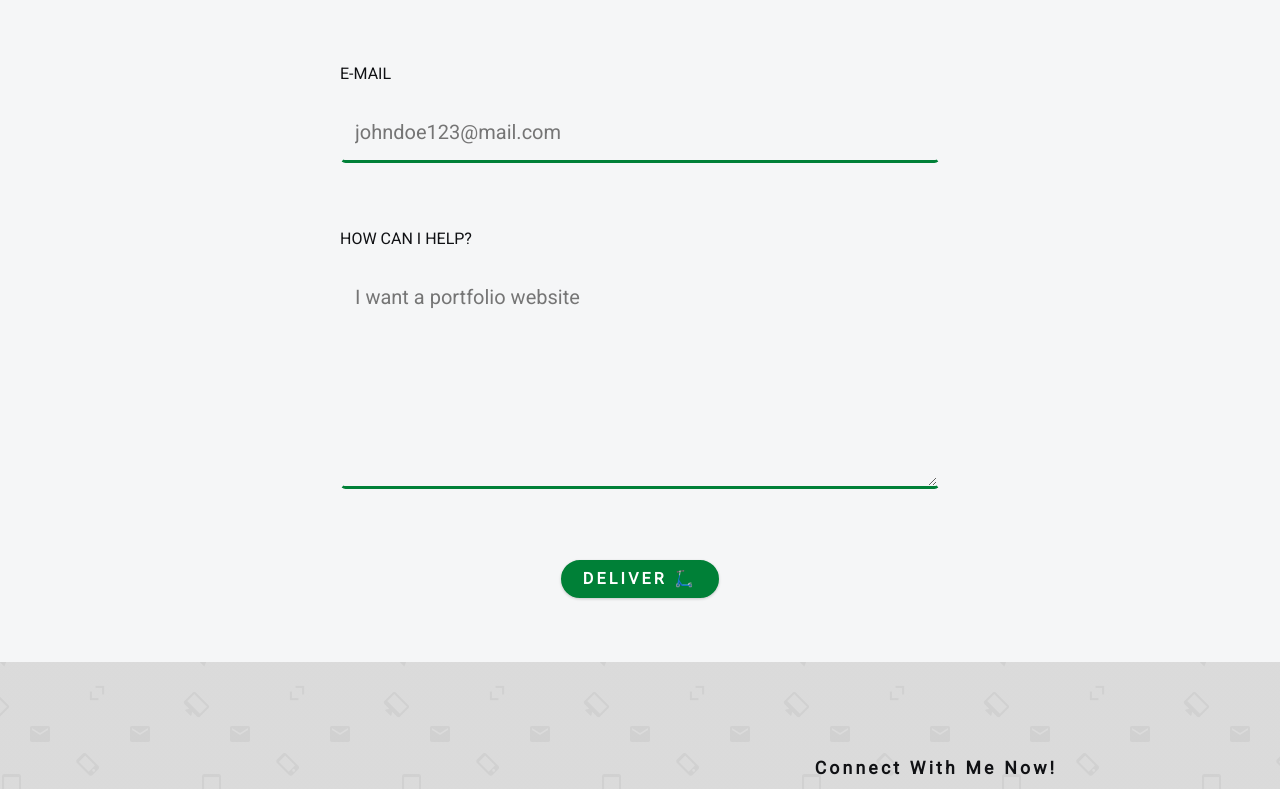
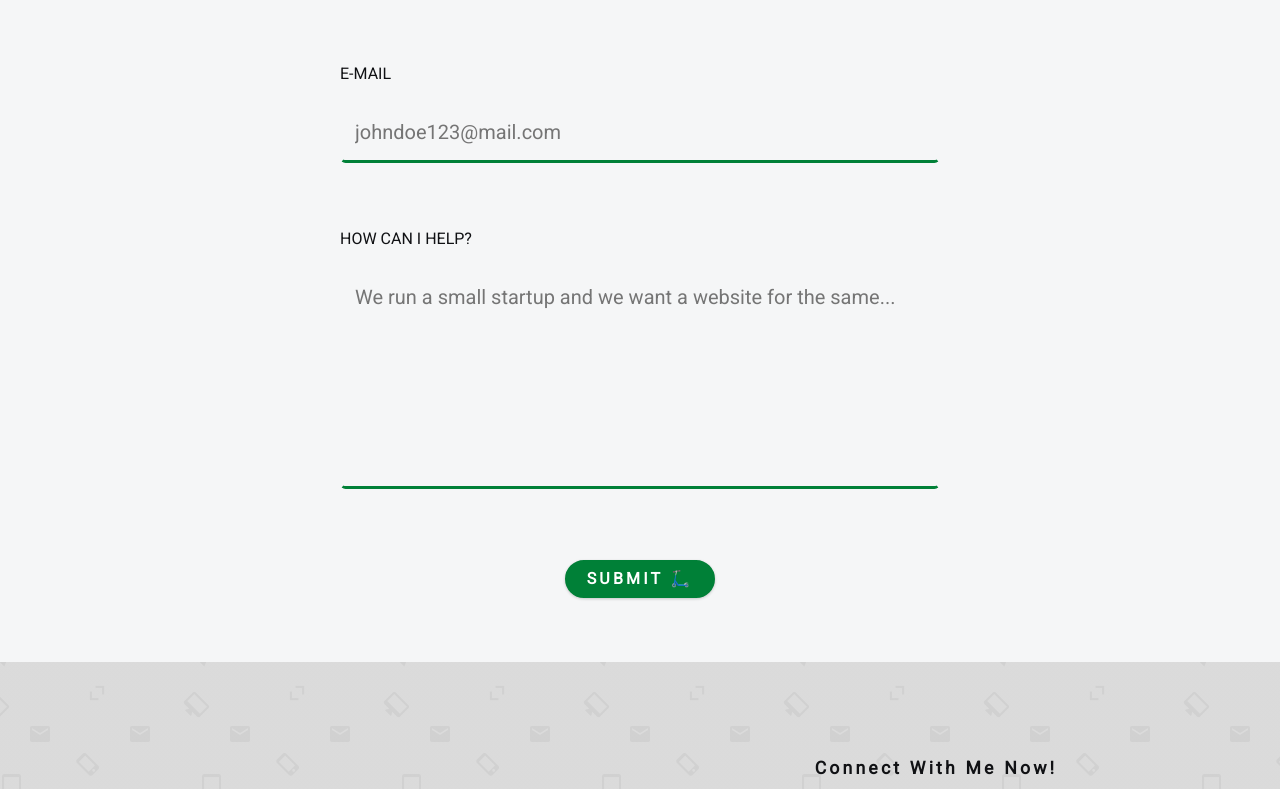
Before and after one commit to yodkwtf/yodkwtf.com, a React (Create React App) app: page /contact in a window 1280 px wide. Shown: the part 527-1316 px from the top of the page. Built offline with nearby package versions, Linux system fonts and the light colour scheme.

Commit message:
minor UI updates

```diff
--- a/src/index.css
+++ b/src/index.css
@@ -1286,6 +1286,9 @@ CONTACT PAGE
 label {
   text-transform: uppercase;
 }
+textarea {
+  resize: none;
+}
 .form-control {
   margin-top: 1rem;
   padding: 1rem 0.75rem;
@@ -1487,12 +1490,21 @@ LINKS PAGE
 @keyframes scale-link {
   0% {
     transform: scale(1);
+    outline-color: var(--clr-primary);
+  }
+  25% {
+    outline-color: var(--clr-font);
   }
   50% {
-    transform: scale(1.025);
+    transform: scale(1.05);
+    outline-color: var(--clr-primary);
+  }
+  75% {
+    outline-color: var(--clr-font);
   }
   100% {
     transform: scale(1);
+    outline-color: var(--clr-primary);
   }
 }
 .links-page-btn:hover {
--- a/src/pages/ContactPage.js
+++ b/src/pages/ContactPage.js
@@ -74,7 +74,7 @@ const ContactPage = () => {
                   <textarea
                     name="Message"
                     className="form-control"
-                    placeholder="I want a portfolio website"
+                    placeholder="We run a small startup and we want a website for the same..."
                     rows="8"
                     required
                   ></textarea>
@@ -82,7 +82,7 @@ const ContactPage = () => {
               </div>
               <div className="btn-container">
                 <button className="btn submit-btn" type="submit">
-                  deliver 🛴
+                  submit 🛴
                 </button>
               </div>
             </form>
--- a/src/pages/links.js
+++ b/src/pages/links.js
@@ -1,12 +1,13 @@
 import React, { useState, useEffect } from 'react';
 import { Helmet } from 'react-helmet-async';
-import { NavForPages } from '../components';
+import { Loading, NavForPages } from '../components';
 import aboutSmallImg from '../images/about/about-img-small.jpg';
 import Airtable from 'airtable-node';
 
 const Links = () => {
   // state
   const [resources, setResources] = useState([]);
+  const [loading, setLoading] = useState(true);
 
   const airtable = new Airtable({ apiKey: process.env.REACT_APP_API_KEY })
     .base(process.env.REACT_APP_BASE_ID)
@@ -30,7 +31,9 @@ const Links = () => {
         isLatest,
       };
     });
+
     setResources(resources);
+    setLoading(false);
   };
 
   // useEffect
@@ -71,6 +74,10 @@ const Links = () => {
           <article className="section-center links-page-center">
             <h4>Developer | YouTuber | Freelancer</h4>
 
+            {loading ? (
+              <Loading />
+            ) : (
+              <>
                 {resources
                   .sort((a, b) => a.order - b.order)
                   .map(({ id, title, iconUrl, text, url, isLatest }) => (
@@ -86,6 +93,8 @@ const Links = () => {
                       <img src={iconUrl} alt="icon" />
                     </a>
                   ))}
+              </>
+            )}
           </article>
         </section>
       </div>
```
Lines whose indentation alone changed are shown as unchanged.
